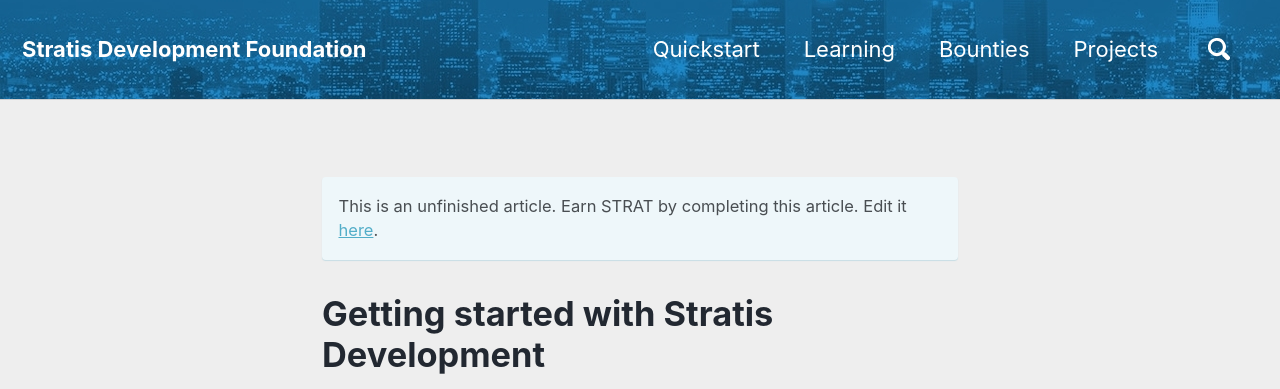
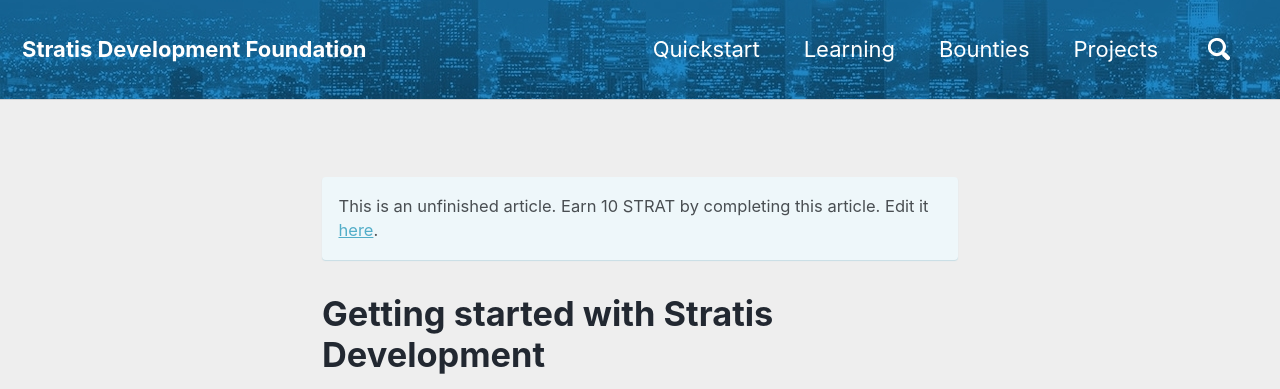
Before and after one commit to StratisDevelopmentFoundation/StratisDevelopmentFoundation.github.io, a Jekyll site: the page built from _posts/2018-04-01-VS-setup-windows.md, in a window 1280 px wide and 900 px high. Shown: the top 389 px of the window. Built offline with Jekyll 4.4.1, drawn with Linux system fonts in a browser that asks for light colours; nearby versions of some CDN libraries; some of the changed text lies outside the part shown.

Commit message:
Removed - from metadata

```diff
--- a/_posts/2018-04-01-VS-setup-windows.md
+++ b/_posts/2018-04-01-VS-setup-windows.md
@@ -1,9 +1,9 @@
 ---
--date:   2018-04-01 16:16:01 -0600
--permalink: /install_vs_windows/
--categories: learning bounties
--post_importance: 1
--bounty: 10
+date:   2018-04-01 16:16:01 -0600
+permalink: /install_vs_windows/
+categories: learning bounties
+post_importance: 1
+bounty: 10
 ---
 This is an unfinished article. Earn {{ page.bounty }} STRAT by completing this article. Edit it [here](https://github.com/StratisDevelopmentFoundation/StratisDevelopmentFoundation.github.io/edit/master/{{ page.path }}).
 {: .notice--info}
```
